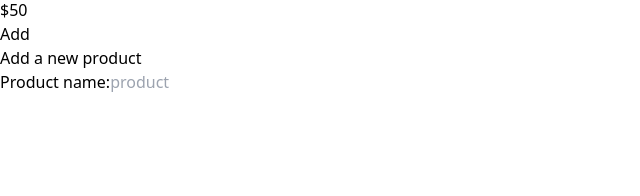
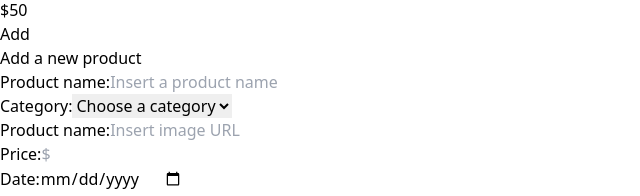
Before and after one commit to self-related/shopping-cart-rtk, a React (Vite) app: page / in a window 1280 px wide. Shown: the part 2122-2318 px from the top of the page, without its empty margins (0-640 px from the left). Before the commit the page ends 2216 px from the top, so only its background shows below. Built offline with nearby package versions, Linux system fonts and the light colour scheme.

Commit message:
add a form for new products

```diff
--- a/src/pages/products/AddProduct.tsx
+++ b/src/pages/products/AddProduct.tsx
@@ -3,13 +3,55 @@ export default function AddProduct() {
     return (
         <div className="max-w-md bg-white shadow-lg rounded-lg p-6 h-fit align-middle">
             <h2 className="text-md font-semibold my-4 text-center">Add a new product</h2>
-            <form action="">
+            <form className="space-y-4">
+
+                {/* product name */}
                 <div>
                     <label htmlFor="" className="block text-sm font-medium text-gray-600">
                         Product name:
                     </label>
-                    <input type="text" name="name" id="name" placeholder="product" className="bg-gray-50 w-full text-black mt-1 p-2 rounded-lg border-[2.3px] focus:outline-none focus:border-[2.7px] focus:border-indigo-500"/>
+                    <input type="text" name="name" id="name" placeholder="Insert a product name" className="bg-gray-50 w-full text-black mt-1 p-2 rounded-lg border-[2.3px] focus:outline-none focus:border-[2.7px] focus:border-indigo-500"/>
                 </div>
+
+                {/* category */}
+                <div>
+                    <label htmlFor="" className="block text-sm font-medium text-gray-600">
+                        Category:
+                    </label>
+                    <select name="category" id="category" className="bg-gray-50 w-full text-black mt-1 p-2 rounded-lg border-[2.3px] focus:outline-none focus:border-[2.7px] focus:border-indigo-500">
+                        <option value="">Choose a category</option>
+                        <option value="clothing">Clothing</option>
+                        <option value="gadgets">Gadgets</option>
+                        <option value="beauty">Beauty</option>
+                    </select>
+                </div>
+
+                {/* image url */}
+                <div>
+                    <label htmlFor="" className="block text-sm font-medium text-gray-600">
+                        Product name:
+                    </label>
+                    <input type="text" name="image" id="image" placeholder="Insert image URL" className="bg-gray-50 w-full text-black mt-1 p-2 rounded-lg border-[2.3px] focus:outline-none focus:border-[2.7px] focus:border-indigo-500"/>
+                </div>
+
+                {/* price and upload date*/}
+                <div className="flex gap-3">
+                    <div>
+                        <label htmlFor="" className="block text-sm font-medium text-gray-600">
+                            Price:
+                        </label>
+                        <input type="number" name="price" id="price" placeholder="$" className="bg-gray-50 w-full text-black mt-1 p-2 rounded-lg border-[2.3px] focus:outline-none focus:border-[2.7px] focus:border-indigo-500"/>
+                    </div>
+
+                    <div>
+                        <label htmlFor="" className="block text-sm font-medium text-gray-600">
+                            Date:
+                        </label>
+                        <input type="date" name="date" id="date" className="bg-gray-50 w-full text-black mt-1 p-2 rounded-lg border-[2.3px] focus:outline-none focus:border-[2.7px] focus:border-indigo-500"/>
+                    </div>
+                </div>
+
+                <button type="submit" className="btn btn-primary text-white">Add product</button>
             </form>
         </div>
     );
```
